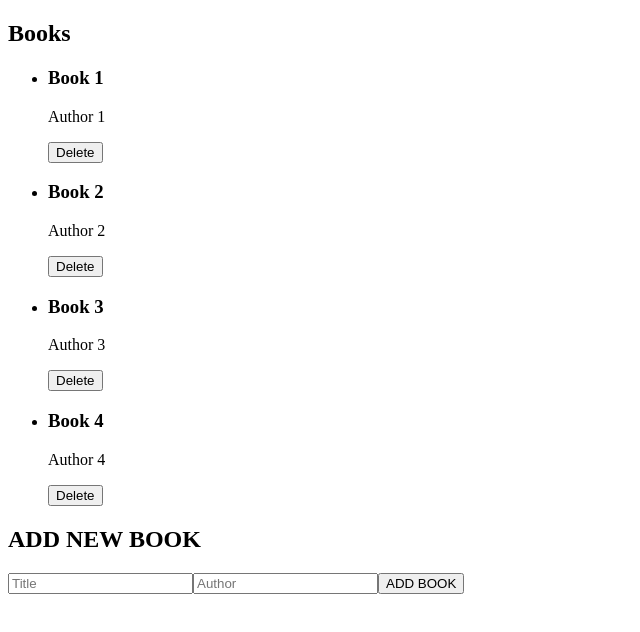
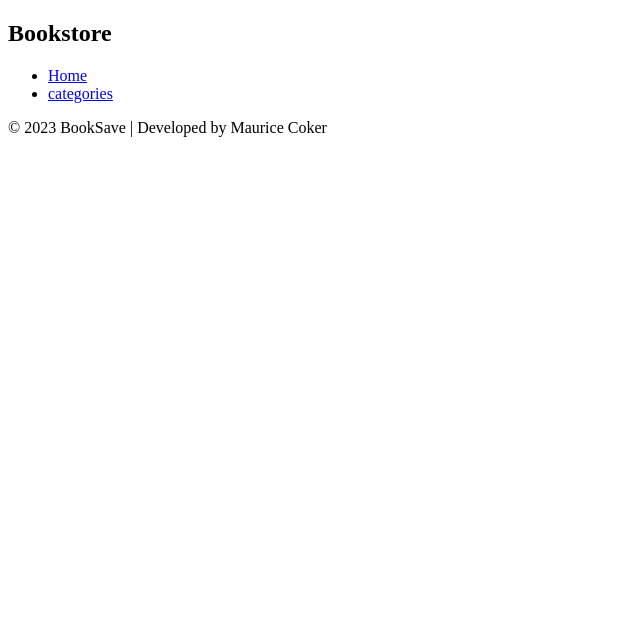
Before and after one commit to coker2019/booksave, a React (Create React App) app: page / in a window 1280 px wide. Shown: the top 632 px of the page, without its empty margins (0-640 px from the left). Built offline with nearby package versions, Linux system fonts and the light colour scheme.

Commit message:
Implement redux-react components.

```diff
--- a/src/App.js
+++ b/src/App.js
@@ -1,21 +1,25 @@
+import { Routes, Route } from 'react-router-dom';
+import NavBar from './components/NavBar';
+import Categories from './pages/Categories';
+import Home from './pages/Home';
 import './App.css';
-import {
-  BrowserRouter as Router, Routes, Route,
-} from 'react-router-dom';
-
-// import Navigation from './components/NavBar';
-import Categories from './pages/categories';
-import Home from './pages/Home';
 
 function App() {
   return (
-    <Router>
-      <Routes>
-        <Route path="/" element={<Home />} />
-        <Route path="/categories" element={<Categories />} />
-
-      </Routes>
-    </Router>
+    <>
+      <header>
+        <NavBar />
+      </header>
+      <main>
+        <Routes>
+          <Route path="/bookSave/" element={<Home />} />
+          <Route path="/bookSave/categories" element={<Categories />} />
+        </Routes>
+      </main>
+      <footer>
+        <p className="copyright">&copy; 2023 BookSave | Developed by Maurice Coker</p>
+      </footer>
+    </>
   );
 }
 
--- a/src/components/Book.js
+++ b/src/components/Book.js
@@ -1,19 +1,14 @@
 import React from 'react';
 import PropTypes from 'prop-types';
+import Button from './Button';
 
-const Book = ({ book, onDelete }) => {
-  const handleDelete = () => {
-    onDelete(book.id);
-  };
-
-  return (
-    <div>
-      <h3>{book.title}</h3>
-      <p>{book.author}</p>
-      <button type="button" onClick={handleDelete}>Delete</button>
-    </div>
-  );
-};
+const Book = ({ book, onDelete }) => (
+  <div>
+    <h3>{book.title}</h3>
+    <p>{book.author}</p>
+    <Button onClick={onDelete}>Delete</Button>
+  </div>
+);
 
 Book.propTypes = {
   book: PropTypes.shape({
--- a/src/components/BookForm.js
+++ b/src/components/BookForm.js
@@ -1,13 +1,20 @@
 import React, { useState } from 'react';
-import PropTypes from 'prop-types';
+import { useDispatch } from 'react-redux';
+import { addBook } from '../redux/books/booksSlice';
 
-const BookForm = ({ onSubmit }) => {
+const BookForm = () => {
   const [title, setTitle] = useState('');
   const [author, setAuthor] = useState('');
+  const dispatch = useDispatch();
 
   const handleSubmit = (e) => {
     e.preventDefault();
-    onSubmit({ title, author });
+    const newBook = {
+      id: Date.now().toString(),
+      title,
+      author,
+    };
+    dispatch(addBook(newBook));
     setTitle('');
     setAuthor('');
   };
@@ -32,8 +39,4 @@ const BookForm = ({ onSubmit }) => {
   );
 };
 
-BookForm.propTypes = {
-  onSubmit: PropTypes.func.isRequired,
-};
-
 export default BookForm;
--- a/src/components/BookList.js
+++ b/src/components/BookList.js
@@ -1,29 +1,28 @@
 import React from 'react';
-import PropTypes from 'prop-types';
+import { useDispatch, useSelector } from 'react-redux';
 import Book from './Book';
+import { removeBook } from '../redux/books/booksSlice';
 
-const BookList = ({ books, onDelete }) => (
+const BookList = () => {
+  const books = useSelector((state) => state.books.books);
+  const dispatch = useDispatch();
+
+  const handleDelete = (id) => {
+    dispatch(removeBook(id));
+  };
+
+  return (
     <div>
       <h2>Books</h2>
       <ul>
         {books.map((book) => (
           <li key={book.id}>
-          <Book book={book} onDelete={onDelete} />
+            <Book book={book} onDelete={() => handleDelete(book.id)} />
           </li>
         ))}
       </ul>
     </div>
   );
-
-BookList.propTypes = {
-  books: PropTypes.arrayOf(
-    PropTypes.shape({
-      id: PropTypes.number.isRequired,
-      title: PropTypes.string.isRequired,
-      author: PropTypes.string.isRequired,
-    }),
-  ).isRequired,
-  onDelete: PropTypes.func.isRequired,
 };
 
 export default BookList;
--- /dev/null
+++ b/src/components/Button.js
@@ -0,0 +1,15 @@
+import React from 'react';
+import PropTypes from 'prop-types';
+
+const Button = ({ onClick, children }) => (
+  <button type="button" onClick={onClick}>
+    {children}
+  </button>
+);
+
+Button.propTypes = {
+  onClick: PropTypes.func.isRequired,
+  children: PropTypes.node.isRequired,
+};
+
+export default Button;
--- a/src/index.js
+++ b/src/index.js
@@ -1,5 +1,6 @@
 import React from 'react';
 import ReactDOM from 'react-dom/client';
+import { BrowserRouter as Router } from 'react-router-dom';
 import { Provider } from 'react-redux';
 import App from './App';
 import store from './redux/store';
@@ -8,7 +9,9 @@ const root = ReactDOM.createRoot(document.getElementById('root'));
 root.render(
   <React.StrictMode>
     <Provider store={store}>
-      <App />
+      <Router>
+        <App />
+      </Router>
     </Provider>
   </React.StrictMode>,
 );
--- a/src/pages/Home.js
+++ b/src/pages/Home.js
@@ -2,44 +2,11 @@ import React from 'react';
 import BookList from '../components/BookList';
 import BookForm from '../components/BookForm';
 
-const Home = () => {
-  const books = [
-    {
-      id: 1,
-      title: 'Book 1',
-      author: 'Author 1',
-    },
-    {
-      id: 2,
-      title: 'Book 2',
-      author: 'Author 2',
-    },
-    {
-      id: 3,
-      title: 'Book 3',
-      author: 'Author 3',
-    },
-    {
-      id: 4,
-      title: 'Book 4',
-      author: 'Author 4',
-    },
-  ];
-
-  const handleDelete = (id) => {
-    alert(`Deleting book with id: ${id}`);
-  };
-
-  const handleSubmit = (newBook) => {
-    alert('Submitted new book:', newBook);
-  };
-
-  return (
-    <div>
-      <BookList books={books} onDelete={handleDelete} />
-      <BookForm onSubmit={handleSubmit} />
-    </div>
-  );
-};
+const Home = () => (
+  <div>
+    <BookList />
+    <BookForm />
+  </div>
+);
 
 export default Home;
--- a/src/redux/books/booksSlice.js
+++ b/src/redux/books/booksSlice.js
@@ -2,9 +2,33 @@ import { createSlice } from '@reduxjs/toolkit';
 
 const booksSlice = createSlice({
   name: 'books',
-  initialState: [],
+  initialState: [
+    {
+      id: 'item1',
+      title: 'The Great Gatsby',
+      author: 'John Smith',
+      category: 'Fiction',
+    },
+    {
+      id: 'item2',
+      title: 'Anna Karenina',
+      author: 'Leo Tolstoy',
+      category: 'Fiction',
+    },
+    {
+      id: 'item3',
+      title: 'The Selfish Gene',
+      author: 'Richard Dawkins',
+      category: 'Nonfiction',
+    },
+  ],
   reducers: {
     addBook: (state, action) => {
+      const { title, author } = action.payload;
+      if (!title || !author) {
+        // Checks empty fields
+        return;
+      }
       state.push(action.payload);
     },
     removeBook: (state, action) => {
```
Lines whose indentation alone changed are shown as unchanged.
